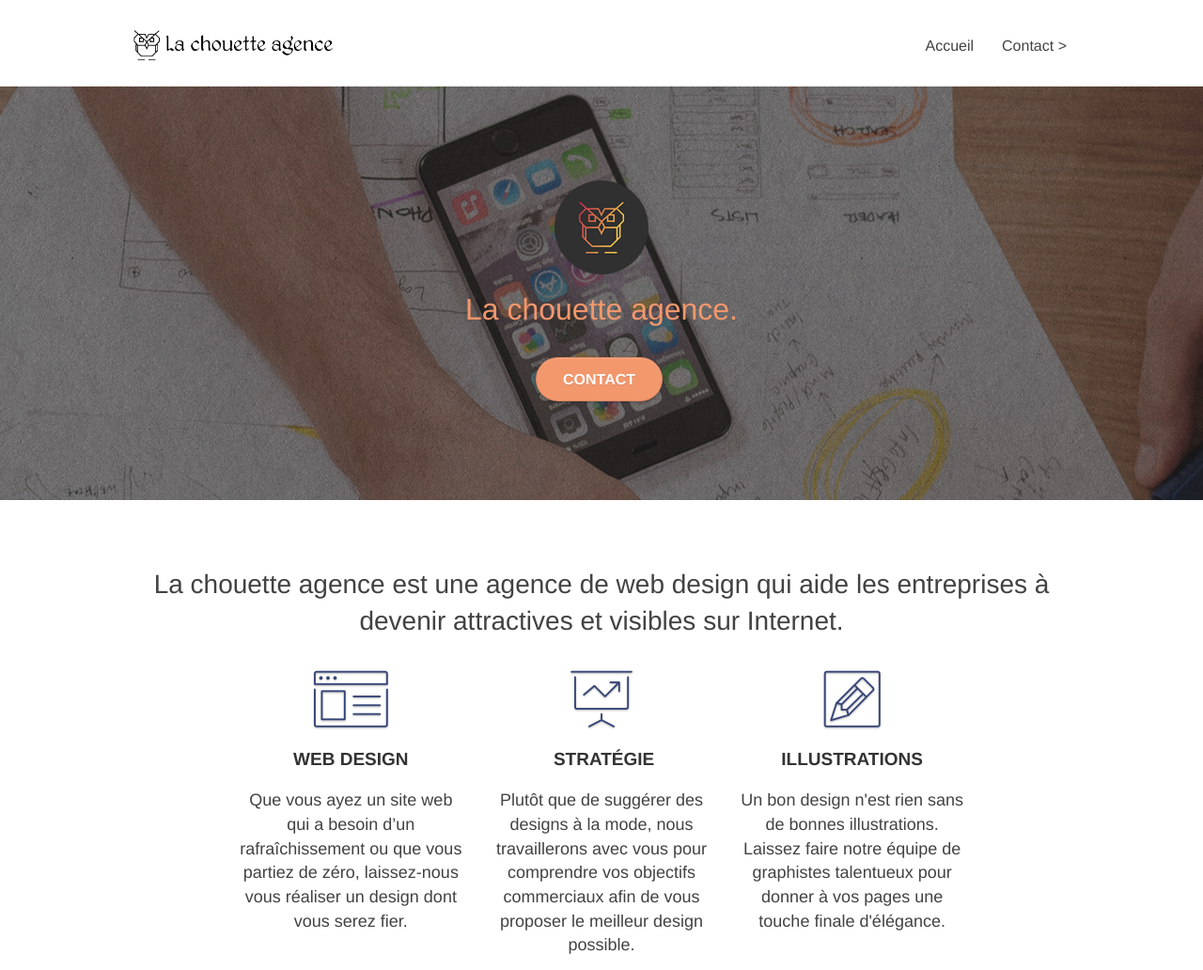
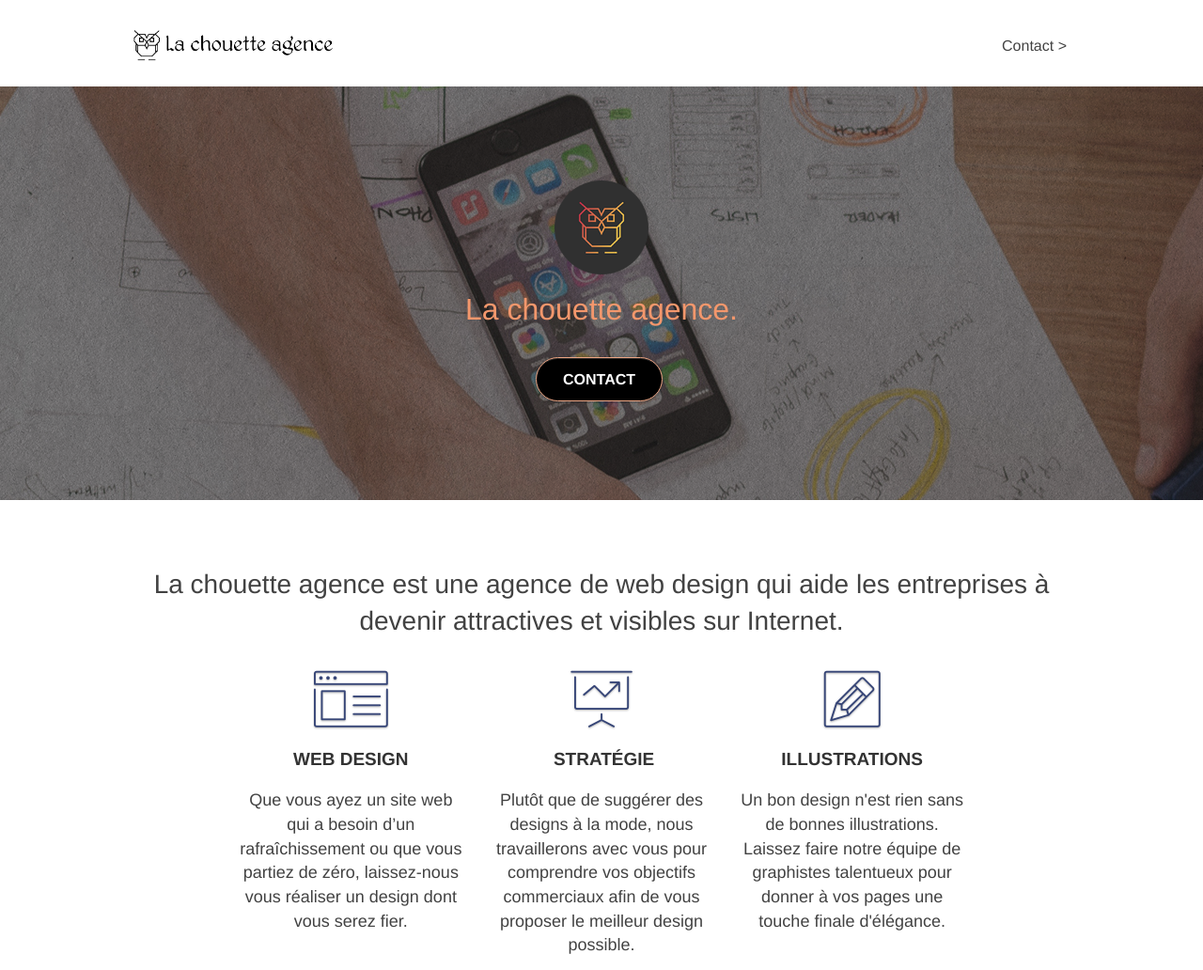
Before and after one commit to services-web/la-chouette.github.io, a website: page index.html in a window 1280 px wide. Shown: the top 1032 px of the page at 94% size. Drawn offline with Linux system fonts and the light colour scheme.

Commit message:
modification des bouton

```diff
--- a/index.html
+++ b/index.html
@@ -58,11 +58,8 @@
 					</div>
 					<div class="collapse navbar-collapse navbar-1 special-dropdown-nav">
 						<ul class="site-navigation nav navbar-nav">
-							<li>
-								<a href="index.html">Accueil</a>
-							</li>
-							<li>
-							</li>
+
+
 							<li>
 								<a href="contact.html">Contact &gt;</a>
 							</li>
--- a/style.css
+++ b/style.css
@@ -785,8 +785,9 @@ h4 {
 }
 
 .btn-atomic-tangerine {
-    background: #F3976C;
+    background: #000000;
     color: #FFFFFF!important;
+    border-color: #eea684;
 }
 
 .btn-atomic-tangerine:hover {
```
